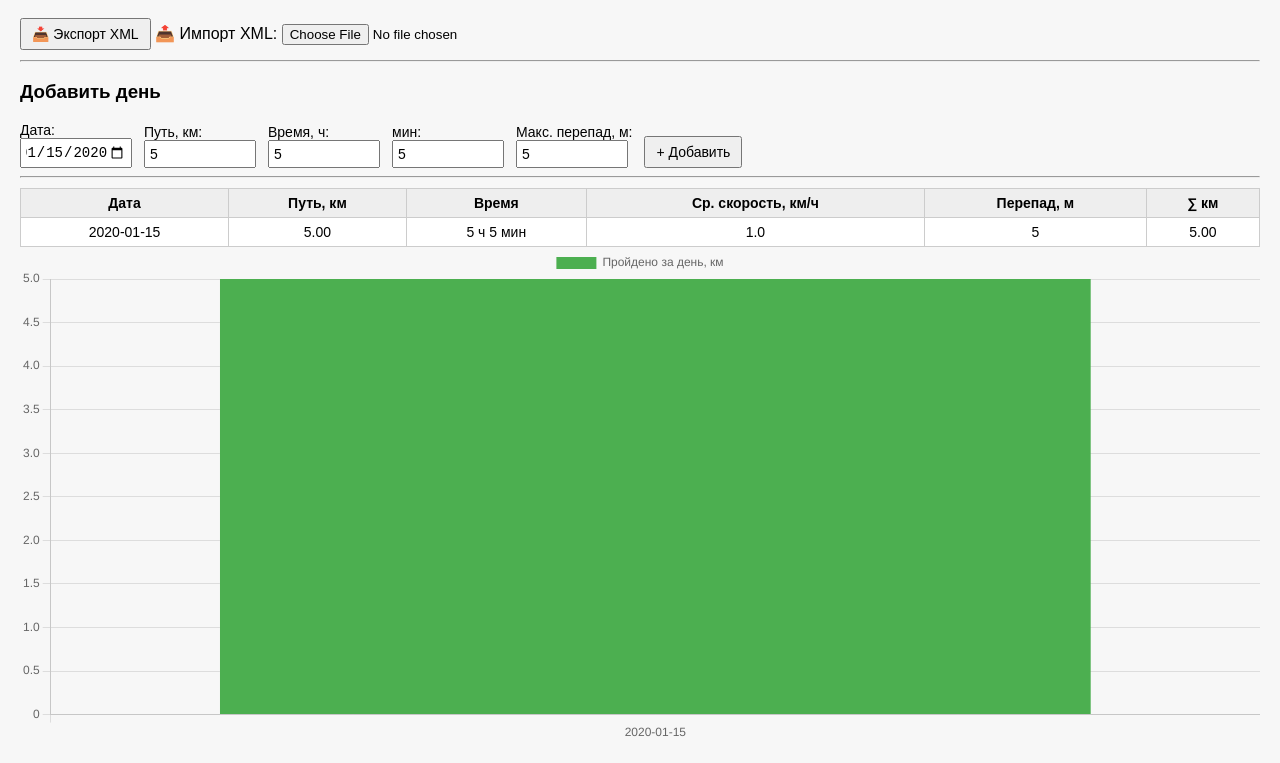
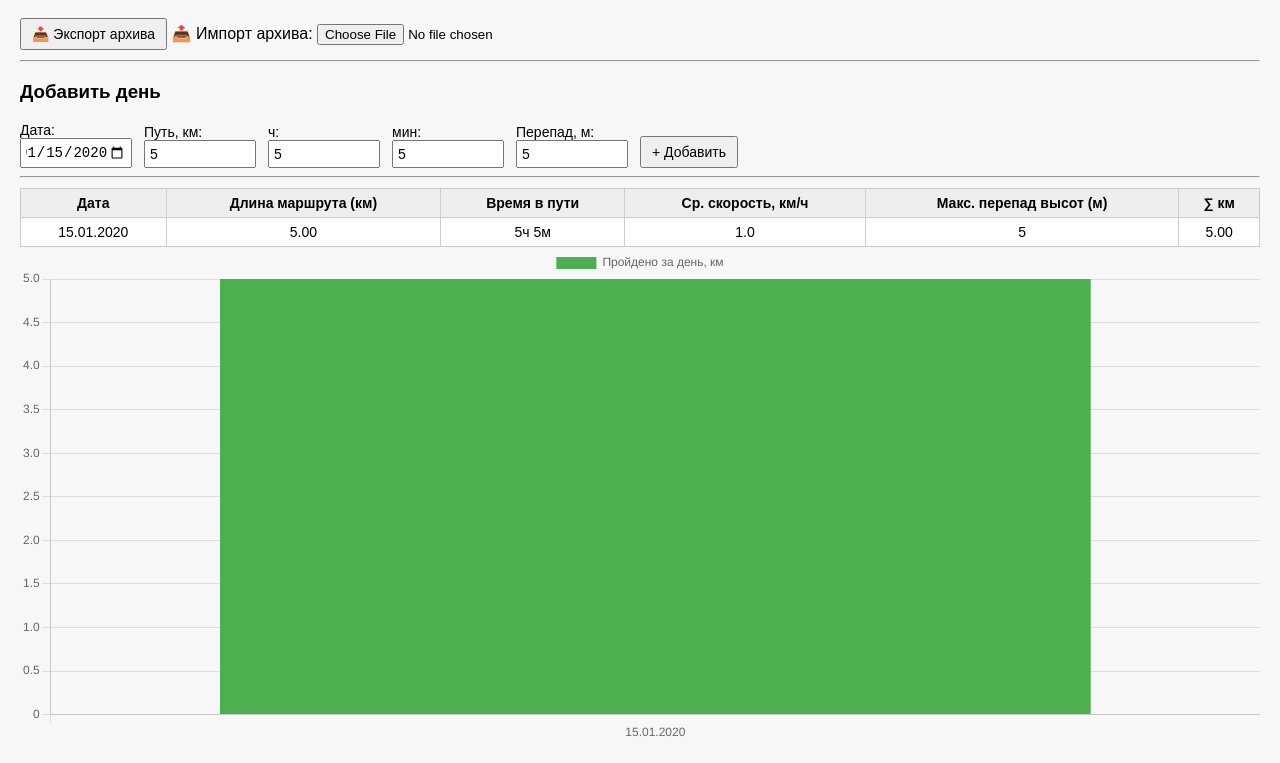
Before and after one commit to aachist/counter-km, a plain HTML site: page index.html in a window 1280 px wide. Both pictures are taken after typing "2020-01-15", "5", "5", "5", "5" into the empty fields and a click on the button "+ Добавить". Shown: the part 60-823 px from the top of the page. Drawn offline with nearby package versions, Linux system fonts and the light colour scheme.

Commit message:
Add files via upload

```diff
--- a/app.js
+++ b/app.js
@@ -1,6 +1,6 @@
 /* ---------- данные ---------- */
-let rows = [];                 // [{date, km, h, m, drop, speed, cum}, …]
-const dateId = d => d.replace(/-/g,'');
+let rows = [];                               // [{date,km,h,m,drop,speed,cum}, …]
+const keyOf = r => `${r.date}|${r.h}|${r.m}|${r.drop}`; // уник-ключ
 
 /* ---------- DOM ---------- */
 const $ = id => document.getElementById(id);
@@ -9,11 +9,11 @@ const addBtn = $('addBtn');
 const exportBtn = $('exportBtn');
 const importFile = $('importFile');
 
-/* ---------- инициализация ---------- */
+/* ---------- старт ---------- */
 buildTable();
 buildChart();
 
-/* ---------- слушатели ---------- */
+/* ---------- добавление вручную ---------- */
 addBtn.onclick = () => {
   const d = $('date').value,
         km = parseFloat($('km').value)||0,
@@ -31,6 +31,7 @@ addBtn.onclick = () => {
   buildChart();
 };
 
+/* ---------- экспорт архива ---------- */
 exportBtn.onclick = () => {
   const xml = ['<tracks>'];
   rows.forEach(r=>{
@@ -40,18 +41,23 @@ exportBtn.onclick = () => {
   const blob = new Blob([xml.join('\n')],{type:'application/xml'});
   const a = document.createElement('a');
   a.href = URL.createObjectURL(blob);
-  a.download = 'tracks.xml';
+  a.download = 'tracksArchive.xml';
   a.click();
 };
 
+/* ---------- импорт архива ---------- */
 importFile.onchange = e => {
   const file = e.target.files[0];
-  if(!file)return;
+  if(!file) return;
   const reader = new FileReader();
-  reader.onload = evt=>{
+  reader.onload = evt => {
     const parser = new DOMParser();
     const doc = parser.parseFromString(evt.target.result,'application/xml');
-    const arr = [...doc.querySelectorAll('row')].map(n=>({
+    const existingKeys = new Set(rows.map(keyOf));
+    let added = 0;
+
+    [...doc.querySelectorAll('row')].forEach(n => {
+      const cand = {
         date : n.getAttribute('date'),
         km   : parseFloat(n.getAttribute('km')),
         h    : parseInt(n.getAttribute('h')),
@@ -59,16 +65,26 @@ importFile.onchange = e => {
         drop : parseInt(n.getAttribute('drop')),
         speed: parseFloat(n.getAttribute('km')) /
                (parseInt(n.getAttribute('h')) + parseInt(n.getAttribute('m'))/60)
-    }));
-    rows = arr;
+      };
+      if(!existingKeys.has(keyOf(cand))){
+        rows.push(cand);
+        existingKeys.add(keyOf(cand));
+        added++;
+      }
+    });
+
+    if(added){
+      rows.sort((a,b)=>a.date.localeCompare(b.date));
       rebuildCum();
       buildTable();
       buildChart();
+    }
+    importFile.value = '';
   };
   reader.readAsText(file);
 };
 
-/* ---------- вспомогательные ---------- */
+/* ---------- служебные ---------- */
 function rebuildCum(){
   let s = 0;
   rows.forEach(r=>{s+=r.km; r.cum = s;});
@@ -76,15 +92,19 @@ function rebuildCum(){
 function buildTable(){
   let html = `<thead>
     <tr>
-      <th>Дата</th><th>Путь, км</th><th>Время</th>
-      <th>Ср. скорость, км/ч</th><th>Перепад, м</th><th>∑ км</th>
+      <th>Дата</th>
+      <th>Длина маршрута (км)</th>
+      <th>Время в пути</th>
+      <th>Ср. скорость, км/ч</th>
+      <th>Макс. перепад высот (м)</th>
+      <th>∑ км</th>
     </tr>
   </thead><tbody>`;
   rows.forEach(r=>{
     html += `<tr>
-      <td>${r.date}</td>
+      <td>${r.date.split('-').reverse().join('.')}</td>
       <td>${r.km.toFixed(2)}</td>
-      <td>${r.h} ч ${r.m} мин</td>
+      <td>${r.h}ч ${r.m}м</td>
       <td>${r.speed.toFixed(1)}</td>
       <td>${r.drop}</td>
       <td>${r.cum.toFixed(2)}</td>
@@ -94,7 +114,7 @@ function buildTable(){
   tbl.innerHTML = html;
 }
 function buildChart(){
-  const labels = rows.map(r=>r.date);
+  const labels = rows.map(r=>r.date.split('-').reverse().join('.'));
   const data   = rows.map(r=>r.km);
   const ctx = $('chart').getContext('2d');
   if(window.myChart) window.myChart.destroy();
--- a/index.html
+++ b/index.html
@@ -5,39 +5,29 @@
   <title>Учёт пройденного пути</title>
   <link rel="stylesheet" href="style.css">
   <script src="https://cdn.jsdelivr.net/npm/chart.js"></script>
-
- <link rel="icon" type="image/png" sizes="32x32" href="icons/favicon-96x96.png">
-  <link rel="icon" type="image/png" sizes="16x16" href="icons/favicon-16x16.png">
-  <link rel="icon" type="image/png" sizes="16x16" href="icons/favicon.svg">
-  <link rel="icon" type="image/png" sizes="192x192" href="icons/android-chrome-192x192.png">
   <link rel="icon" type="image/png" sizes="192x192" href="icons/favicon-192x192.png">
 </head>
 <body>
   <h1>Пройденный путь</h1>
 
-  <!-- Экспорт / Импорт XML -->
   <div class="xml-bar">
-    <button id="exportBtn">📥 Экспорт XML</button>
-    <label>📤 Импорт XML: <input type="file" id="importFile" accept=".xml"></label>
+    <button id="exportBtn">📥 Экспорт архива</button>
+    <label>📤 Импорт архива: <input type="file" id="importFile" accept=".xml"></label>
   </div>
   <hr>
 
-  <!-- Форма добавления -->
   <h3>Добавить день</h3>
   <div class="row">
     <label>Дата: <input type="date" id="date"></label>
     <label>Путь, км: <input type="number" id="km" step="0.01" min="0"></label>
-    <label>Время, ч: <input type="number" id="h" step="1" min="0"></label>
+    <label>ч: <input type="number" id="h" step="1" min="0"></label>
     <label>мин: <input type="number" id="m" step="1" min="0" max="59"></label>
-    <label>Макс. перепад, м: <input type="number" id="drop" step="1"></label>
+    <label>Перепад, м: <input type="number" id="drop" step="1"></label>
     <button id="addBtn">+ Добавить</button>
   </div>
   <hr>
 
-  <!-- Таблица -->
   <table id="dataTable"></table>
-
-  <!-- График дневного пути -->
   <canvas id="chart" height="120"></canvas>
 
   <script src="app.js"></script>
```
Lines whose indentation alone changed are shown as unchanged.
